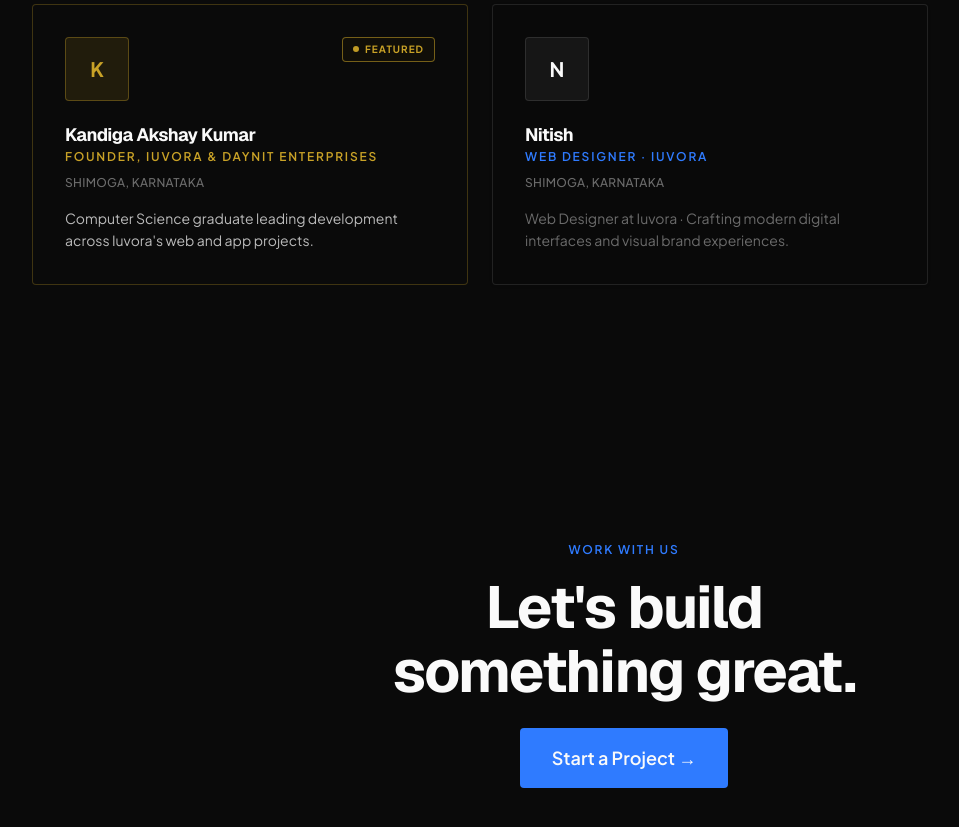
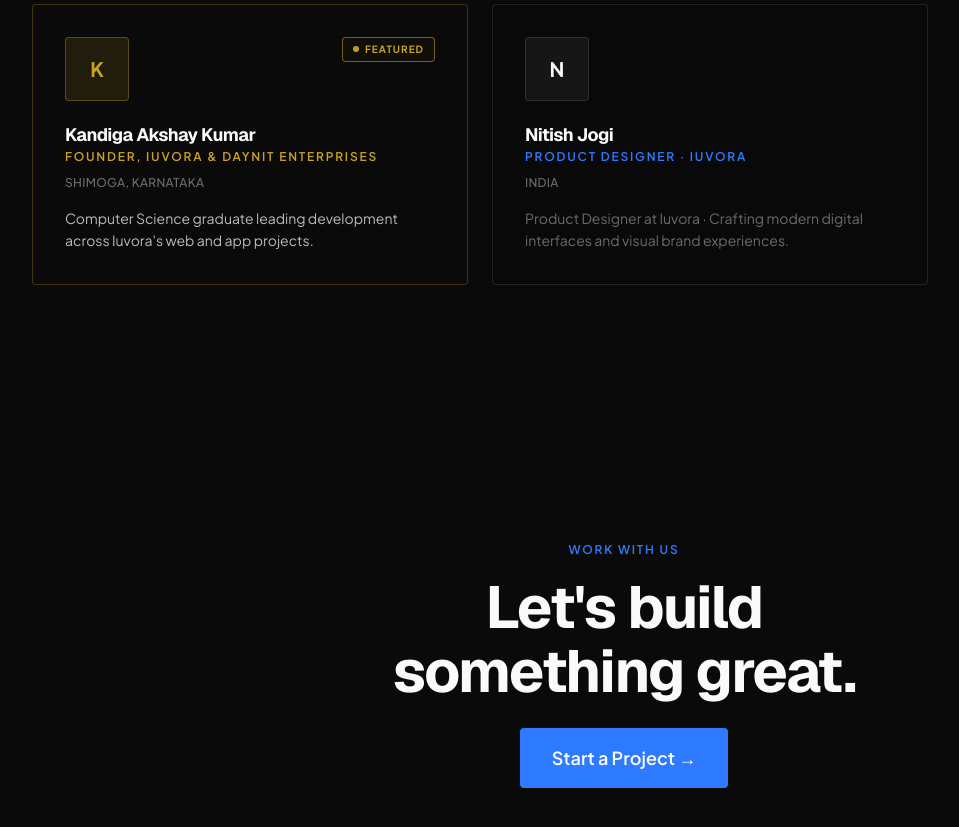
Before and after one commit to Mrithyunjay02/IUVORA, a Next.js app: page /about in a window 1280 px wide. Shown: the part 2100-2927 px from the top of the page, without its empty margins (16-975 px from the left). Built offline with nearby package versions, Linux system fonts and the light colour scheme.

Commit message:
chore: update Nitish Jogi details (Product Designer, India)

```diff
--- a/app/(nfc)/card/[slug]/page.tsx
+++ b/app/(nfc)/card/[slug]/page.tsx
@@ -70,9 +70,9 @@ export default async function CardPage({ params }: CardPageProps) {
     return (
       <div className="flex min-h-screen w-full flex-col items-center justify-center bg-[#0a0a0a] p-4 selection:bg-[#2563eb] selection:text-white">
         <InteractiveProductCard
-          title="Nitish"
-          description="Web Designer · Iuvora"
-          price="Shimoga, KA"
+          title="Nitish Jogi"
+          description="Product Designer · Iuvora"
+          price="India"
           imageUrl="/cards/nitish-card-bg.jpeg"
           logoIcon={<Palette className="w-5 h-5" />}
           email="nitishjogiwork@gmail.com"
--- a/app/(site)/about/page.tsx
+++ b/app/(site)/about/page.tsx
@@ -27,17 +27,17 @@ const TEAM_MEMBERS = [
     isFounder: true,
   },
   {
-    name: "Nitish",
+    name: "Nitish Jogi",
     role: (
       <>
-        Web Designer &middot;{" "}
+        Product Designer &middot;{" "}
         <a href="https://www.iuvora.com/work" target="_blank" rel="noopener noreferrer" className="hover:underline">
           Iuvora
         </a>
       </>
     ),
-    location: "Shimoga, Karnataka",
-    bio: "Web Designer at Iuvora · Crafting modern digital interfaces and visual brand experiences.",
+    location: "India",
+    bio: "Product Designer at Iuvora · Crafting modern digital interfaces and visual brand experiences.",
     initial: "N",
     isFounder: false,
   },
```
